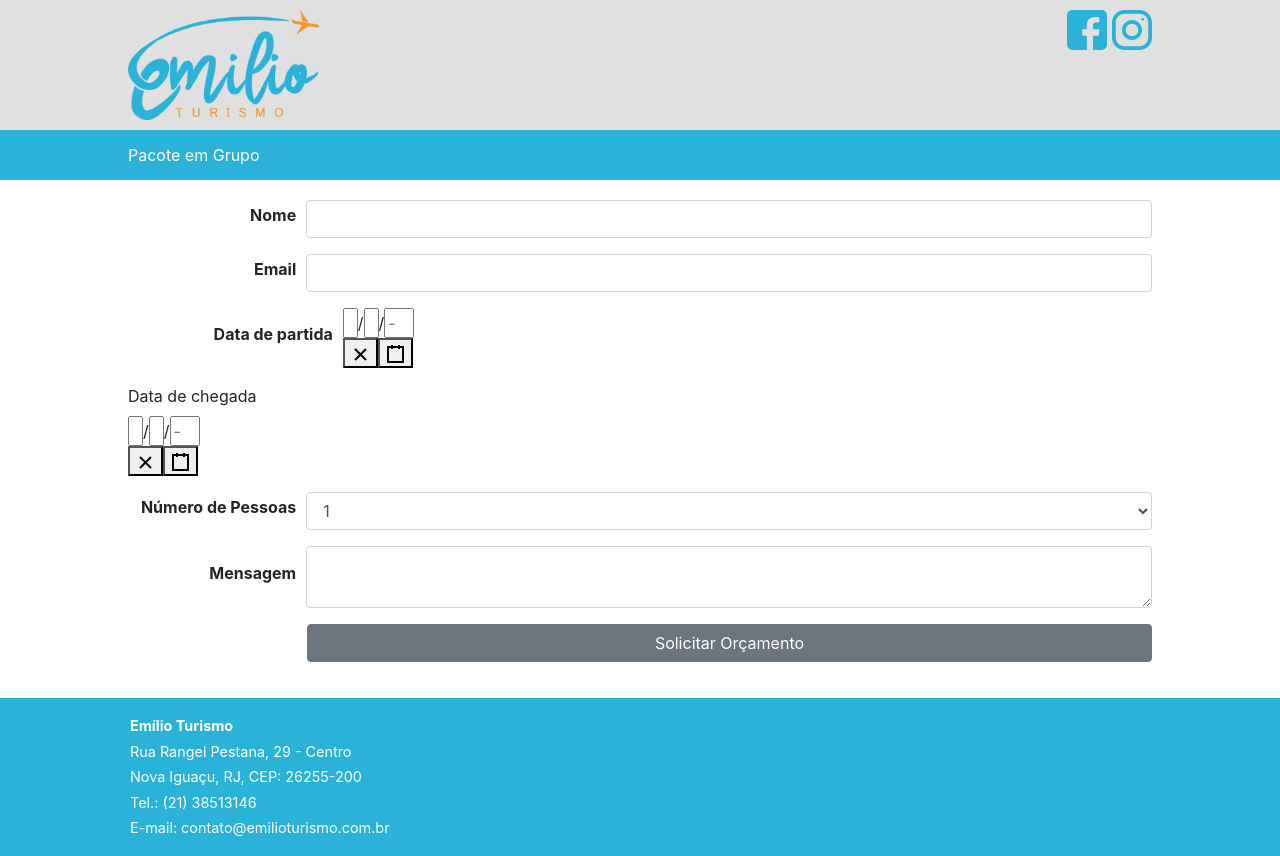
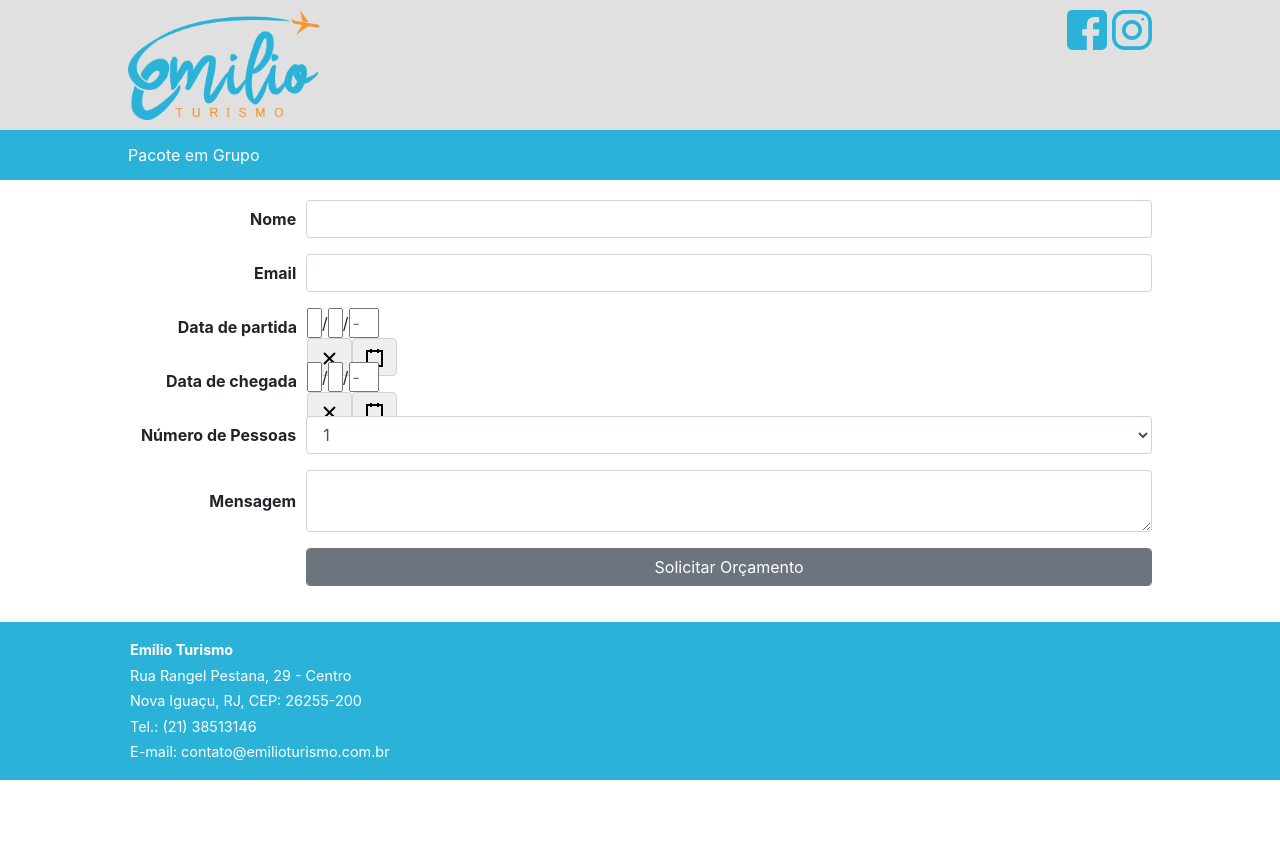
Before and after one commit to reinaldosmoraes/emilio-turismo-form, a React (Create React App) app: page / in a window 1280 px wide. After the commit the page ends 800 px from the top, so only its background shows below. Built offline with nearby package versions, Linux system fonts and the light colour scheme.

Commit message:
Correção de CSS no formulário

```diff
--- a/src/App.css
+++ b/src/App.css
@@ -63,6 +63,7 @@
   width: 20%;
   justify-content: flex-end;
   margin-right: 10px;
+  margin-bottom: 0px;
   font-weight: bold;
 }
 
@@ -102,11 +103,14 @@
   margin: 0px;
 }
 
-.label-button {
-  display: flex;
-  flex-direction: row;
-  width: 16.5%;
-  justify-content: flex-end;
-  margin-right: 10px;
-  font-weight: bold;
+.date-picker {
+  width: 100%;
+  height: calc(2.25rem + 2px);
+  border-radius: .25rem;
 }
+
+.react-date-picker__button {
+  border: 1px solid #ced4da;
+  border-radius: .25rem;
+  padding: .375rem .75rem;
+}
--- a/src/components/Content.js
+++ b/src/components/Content.js
@@ -63,20 +63,18 @@ class Content extends Component {
 
 				<FormGroup className="form-group-container">
 					<Label className="label-container" for="departureDate">Data de partida</Label>
-
 						<DatePicker
+							className="date-picker"
 							onChange={this.onChange}
 							value={this.state.date} />
-
 				</FormGroup>
 
-				<FormGroup>
-					<Label for="arrivalDate">Data de chegada</Label>
-					<p>
+				<FormGroup className="form-group-container">
+					<Label className="label-container" for="arrivalDate">Data de chegada</Label>
 						<DatePicker
+							className="date-picker"
 							onChange={this.onChange}
 							value={this.state.date} />
-					</p>
 				</FormGroup>
 
 				<FormGroup className="form-group-container">
@@ -99,8 +97,8 @@ class Content extends Component {
 				</FormGroup>
 
 				<FormGroup className="form-group-container">
-					<Label className="label-button"></Label>
-					<Button className="submit-button">Solicitar Orçamento</Button>
+					<Label className="label-container"></Label>
+					<Button className="form-control">Solicitar Orçamento</Button>
 				</FormGroup>
 
 			</Form>
```
